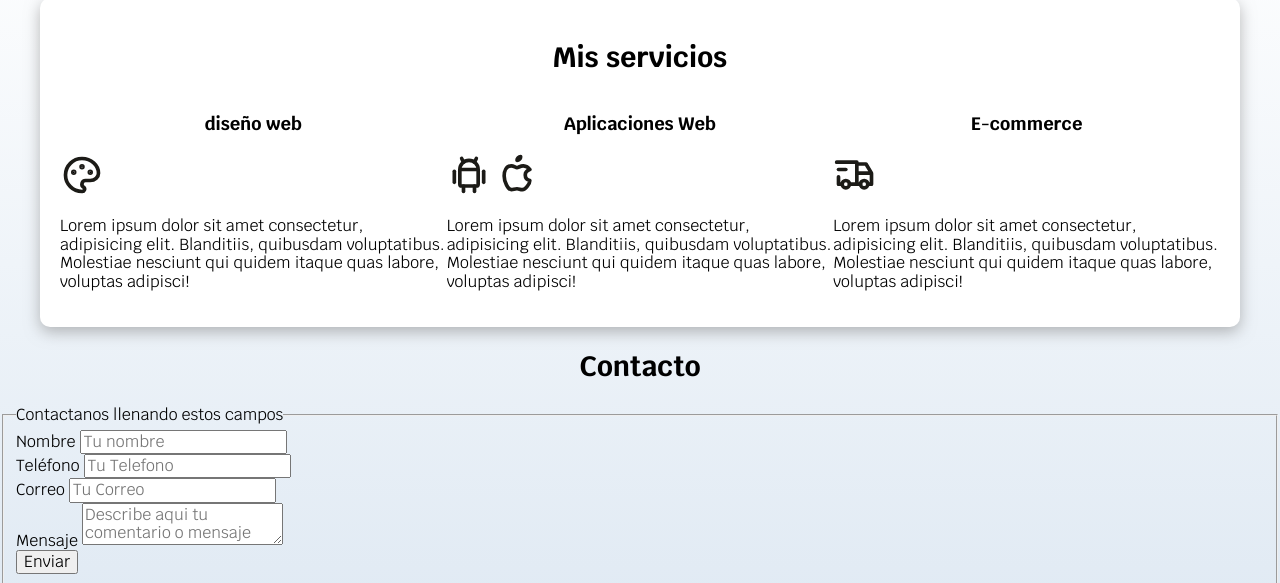
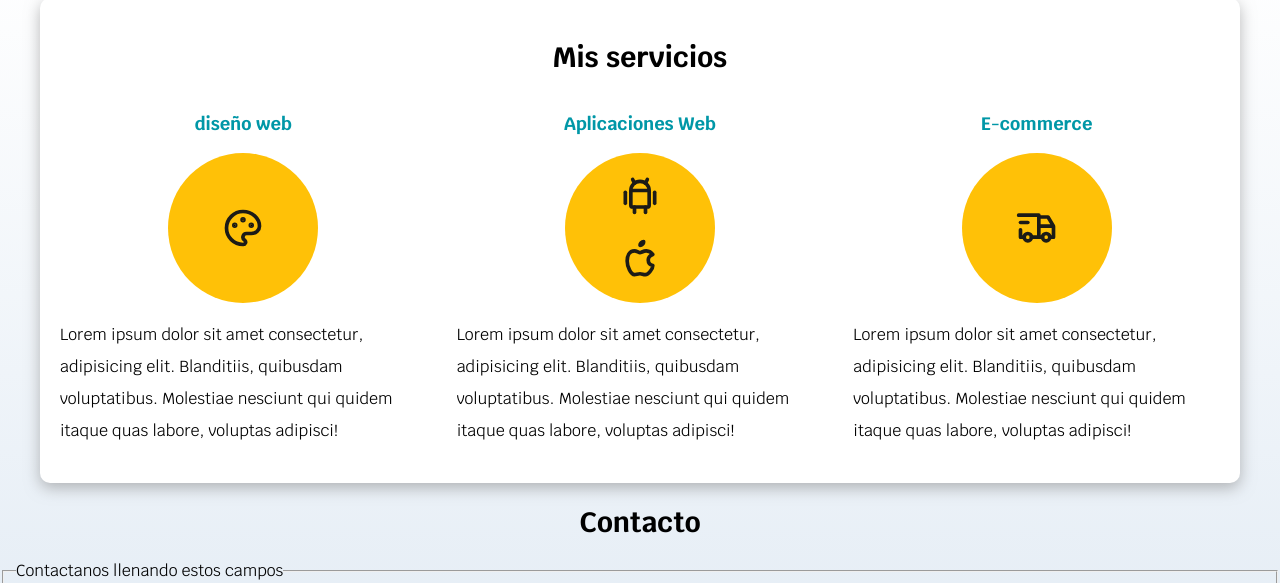
Before and after one commit to bravo03/SITIO_FREELANCER, a plain HTML site: page index.html in a window 1280 px wide. Shown: the part 610-1193 px from the top of the page. Drawn offline with Linux system fonts and the light colour scheme.

Commit message:
finalizamos con servicios

```diff
--- a/css/index.css
+++ b/css/index.css
@@ -167,5 +167,34 @@ h3 {
     .servicios {
         display: grid;
         grid-template-columns: repeat(3, 1fr);
+        column-gap: 3rem;
     }
 }
+
+.servicio {
+    display: flex;
+    flex-direction: column;
+    align-items: center;
+}
+
+.servicio h3 {
+color: var(--secundario);
+font-weight: 700;
+}
+
+.servicio p {
+    line-height: 2;
+
+}
+
+.servicio .iconos {
+    height: 15rem;
+    width: 15rem;
+    background-color: var(--primario);
+    border-radius: 50%;
+    /* alineando verticalmente horizontal centrando */
+    display: flex;
+    flex-direction: column;
+    align-items: center;
+    justify-content: space-evenly;
+}
--- a/index.html
+++ b/index.html
@@ -48,12 +48,12 @@
     <main class="contenedor sombra">
         <h2> Mis servicios </h2>
         <div class="servicios">
-            <section>
+            <section class="servicio">
                 <h3> diseño web </h3>
-
+                <div class="iconos">
                     <svg xmlns="http://www.w3.org/2000/svg" class="icon icon-tabler icon-tabler-palette" width="44"
-                    height="44" viewBox="0 0 24 24" stroke-width="2" stroke="#1C1B17" fill="none" stroke-linecap="round"
-                    stroke-linejoin="round">
+                        height="44" viewBox="0 0 24 24" stroke-width="2" stroke="#1C1B17" fill="none"
+                        stroke-linecap="round" stroke-linejoin="round">
                         <path stroke="none" d="M0 0h24v24H0z" fill="none" />
                         <path
                             d="M12 21a9 9 0 1 1 0 -18a9 8 0 0 1 9 8a4.5 4 0 0 1 -4.5 4h-2.5a2 2 0 0 0 -1 3.75a1.3 1.3 0 0 1 -1 2.25" />
@@ -61,18 +61,19 @@
                         <circle cx="12" cy="7.5" r=".5" fill="currentColor" />
                         <circle cx="16.5" cy="10.5" r=".5" fill="currentColor" />
                     </svg>
-
+                </div>
                 <p>Lorem ipsum dolor sit amet consectetur, adipisicing elit. Blanditiis, quibusdam voluptatibus.
                     Molestiae
                     nesciunt
                     qui quidem itaque quas labore, voluptas adipisci!</p>
             </section>
 
-            <section>
+            <section class="servicio">
                 <h3>Aplicaciones Web</h3>
-                <svg xmlns="http://www.w3.org/2000/svg" class="icon icon-tabler icon-tabler-brand-android" width="44"
-                    height="44" viewBox="0 0 24 24" stroke-width="2" stroke="#1C1B17" fill="none" stroke-linecap="round"
-                    stroke-linejoin="round">
+                <div class="iconos">
+                    <svg xmlns="http://www.w3.org/2000/svg" class="icon icon-tabler icon-tabler-brand-android"
+                        width="44" height="44" viewBox="0 0 24 24" stroke-width="2" stroke="#1C1B17" fill="none"
+                        stroke-linecap="round" stroke-linejoin="round">
                         <path stroke="none" d="M0 0h24v24H0z" fill="none" />
                         <line x1="4" y1="10" x2="4" y2="16" />
                         <line x1="20" y1="10" x2="20" y2="16" />
@@ -84,30 +85,35 @@
                     </svg>
 
                     <svg xmlns="http://www.w3.org/2000/svg" class="icon icon-tabler icon-tabler-brand-apple" width="44"
-                    height="44" viewBox="0 0 24 24" stroke-width="2" stroke="#1C1B17" fill="none" stroke-linecap="round"
-                    stroke-linejoin="round">
+                        height="44" viewBox="0 0 24 24" stroke-width="2" stroke="#1C1B17" fill="none"
+                        stroke-linecap="round" stroke-linejoin="round">
                         <path stroke="none" d="M0 0h24v24H0z" fill="none" />
                         <path
                             d="M9 7c-3 0 -4 3 -4 5.5c0 3 2 7.5 4 7.5c1.088 -.046 1.679 -.5 3 -.5c1.312 0 1.5 .5 3 .5s4 -3 4 -5c-.028 -.01 -2.472 -.403 -2.5 -3c-.019 -2.17 2.416 -2.954 2.5 -3c-1.023 -1.492 -2.951 -1.963 -3.5 -2c-1.433 -.111 -2.83 1 -3.5 1c-.68 0 -1.9 -1 -3 -1z" />
                         <path d="M12 4a2 2 0 0 0 2 -2a2 2 0 0 0 -2 2" />
                     </svg>
+
+                </div>
+
                 <p>Lorem ipsum dolor sit amet consectetur, adipisicing elit. Blanditiis, quibusdam voluptatibus.
                     Molestiae
                     nesciunt
                     qui quidem itaque quas labore, voluptas adipisci!</p>
             </section>
 
-            <section>
+            <section class="servicio">
                 <h3>E-commerce</h3>
-                <svg xmlns="http://www.w3.org/2000/svg" class="icon icon-tabler icon-tabler-truck-delivery" width="44"
-                    height="44" viewBox="0 0 24 24" stroke-width="2" stroke="#1C1B17" fill="none" stroke-linecap="round"
-                    stroke-linejoin="round">
+                <div class="iconos">
+                    <svg xmlns="http://www.w3.org/2000/svg" class="icon icon-tabler icon-tabler-truck-delivery"
+                        width="44" height="44" viewBox="0 0 24 24" stroke-width="2" stroke="#1C1B17" fill="none"
+                        stroke-linecap="round" stroke-linejoin="round">
                         <path stroke="none" d="M0 0h24v24H0z" fill="none" />
                         <circle cx="7" cy="17" r="2" />
                         <circle cx="17" cy="17" r="2" />
                         <path d="M5 17h-2v-4m-1 -8h11v12m-4 0h6m4 0h2v-6h-8m0 -5h5l3 5" />
                         <line x1="3" y1="9" x2="7" y2="9" />
                     </svg>
+                </div>
                 <p>Lorem ipsum dolor sit amet consectetur, adipisicing elit. Blanditiis, quibusdam voluptatibus.
                     Molestiae
                     nesciunt
```
Lines whose indentation alone changed are shown as unchanged.
